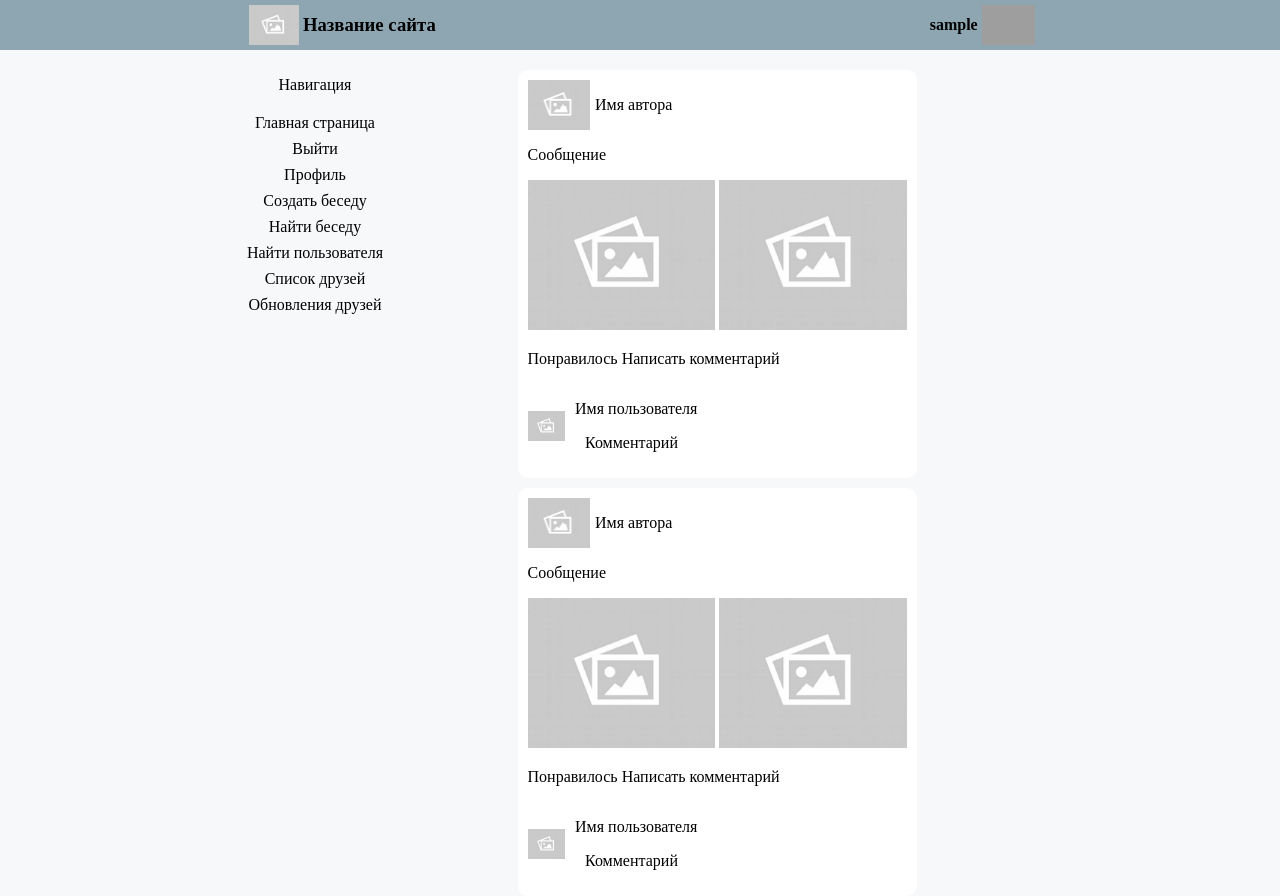
After one commit to iesub/TRPPSite, a Flask app: page /news in a window 1280 px wide. The commit adds this page. Run offline with Flask 2, Linux system fonts and the light colour scheme; the visitor is signed in with stand-in values (Sample User, id 1); data comes from the database, SQL or seed files in the repository; both versions use the stored data as it was after the commit; grey boxes are pictures that could not be loaded.

Commit message:
adding a disign

```diff
--- a/app/routes.py
+++ b/app/routes.py
@@ -22,8 +22,11 @@ def before_request():
 @app.route('/index')
 @login_required
 def index():
+    invite = Invitation.query.filter_by(user=current_user).first()
+    if invite is None:
+        return render_template('index.html', title='Главная страница', chats=current_user.chats, count=0)
     return render_template('index.html', title='Главная страница', chats=current_user.chats,
-                           invitations=current_user.invitations)
+                           invitations=current_user.invitations, count=1)
 
 
 @app.route('/login', methods=['GET', 'POST'])
@@ -70,7 +73,22 @@ def register():
 def user(username):
     user = User.query.filter_by(username=username).first_or_404()
     chats = user.chats
-    return render_template('user.html', user=user, chats=chats)
+    return render_template('user.html', user=user, chats=chats, title=user.username)
+
+
+@app.route('/write_message/<username>')
+@login_required
+def write_message(username):
+    user = User.query.filter_by(username=username).first_or_404()
+    chat = Chat.query.filter_by(name='none'+user.username+current_user.username).first()
+    if chat is None:
+        chat = Chat.query.filter_by(name='none' + current_user.username + user.username).first()
+    if chat is None:
+        chat = Chat(name='none' + user.username + current_user.username)
+        chat.users.append(current_user)
+        chat.users.append(user)
+        db.session.commit()
+    return redirect(url_for('chat', name=chat.name))
 
 
 @app.route('/chat/<name>', methods= ['GET', 'Post'])
@@ -234,3 +252,9 @@ def list_of_friends():
         elif current_user.is_following(user):
             followed.append(user)
     return render_template('list_of_friends.html', title='Список друзей', followers=followers, followed=followed)
+
+
+@app.route('/news')
+@login_required
+def news():
+    return render_template('news.html', title='Новости')
--- /dev/null
+++ b/app/static/common.css
@@ -0,0 +1,84 @@
+.first_color{
+	background-color: #8ea6b2;
+}
+
+body{
+	padding: 0px;
+	margin: 0px;
+	background-color: #f7f8fa;
+}
+
+header{
+	width: 100%;
+	height: 50px;
+	display: flex;
+	justify-content: space-around;
+}
+
+.name-logo img{
+	height: 40px;
+	align-self: center;
+}
+
+.name-logo h3{
+	align-self: center;
+}
+
+.name-logo div{
+	height: 100%;
+	display: flex;
+	padding-left: 4px;
+}
+
+.name-logo{
+	height: 100%;
+	display: flex;
+}
+
+.user-information img{
+	height: 40px;
+	align-self: center;
+}
+
+.user-information h4{
+	align-self: center;
+	cursor: pointer;
+}
+
+.user-information h4:hover{
+	text-decoration: underline;
+}
+
+.user-information div{
+	height: 100%;
+	display: flex;
+	padding-left: 4px;
+}
+
+.user-information{
+	height: 100%;
+	display: flex;
+}
+
+.content{
+	display: flex;
+	padding-top: 10px;
+	width: 100%;
+	justify-content: center;
+}
+
+.site-nav{
+	display: flex;
+	flex-direction: column;
+	justify-content: center;
+	align-items: center;
+	align-self: baseline;
+}
+
+.main-part{
+	width: 50%;
+	display: flex;
+	align-items: center;
+	flex-direction: column;
+	margin-left: 10px;
+}
--- /dev/null
+++ b/app/static/news.css
@@ -0,0 +1,46 @@
+.note {
+	background-color: white;
+	padding: 10px;
+	border-radius: 10px;
+	margin-top: 10px;
+}
+
+.news-origin{
+	display:flex;
+}
+
+.news-origin p{
+	margin-left: 5px;
+}
+
+.news-origin img{
+	height: 50px;
+}
+
+.note-img-box img{
+	height: 150px;
+}
+
+.like:hover{
+	cursor: pointer;
+	text-decoration: underline;
+}
+
+.comment:hover{
+	cursor: pointer;
+	text-decoration: underline;
+}
+
+.comment-block{
+	display: flex;
+	justify-content: flex-start;
+	align-items: center;
+}
+
+.comment-user-inf img{
+	height: 30px;
+}
+
+.comment-text{
+	margin-left: 10px;
+}
--- a/app/templates/_post.html
+++ b/app/templates/_post.html
@@ -1,6 +1,8 @@
 <table>
     <tr valign="top">
         <td><img src="{{ post.author.avatar(36) }}"></td>
-        <td>{{ post.author.username }} говорит:<br>{{ post.body }}</td>
+        <td><a href="{{ url_for('user', username=post.author.username) }}" {{ post.author.username }}> {{ post.author.username }} </a>
+            говорит:<br>{{ post.body }}
+        </td>
     </tr>
 </table>
--- a/app/templates/base.html
+++ b/app/templates/base.html
@@ -5,9 +5,47 @@
         {% else %}
             <title>Добро пожаловать в тележку</title>
         {% endif %}
+        <meta charset = "UTF-8">
+        <link rel="stylesheet" href="../static/common.css" type="text/css"/>
+        <script src="https://ajax.googleapis.com/ajax/libs/jquery/3.5.1/jquery.min.js"></script>
+        <style>
+            a{
+	            text-decoration: none;
+	            color: black;
+	            border: 2px solid #f7f8fa;
+	            border-radius: 5px;
+	            padding: 2px;
+            }
+                a:hover{
+	            border-color: black;
+            }
+        </style>
     </head>
     <body>
-        <div>Тележка:
+        <header class = "first_color">
+		    <div class = "name-logo">
+			    <div>
+				    <img src = "../static/empty.jpg"/> <!-- Лого сайта -->
+			    </div>
+			    <div>
+				    <h3>Название сайта</h3>
+			    </div>
+		    </div>
+            {% if current_user.is_authenticated %}
+		        <div class = "user-information">
+			        <div>
+				        <h4>{{ current_user.username }}</h4>
+			        </div>
+			        <div>
+				        <img src = "{{ current_user.avatar(128) }}"/> <!-- Аватар пользователя -->
+			        </div>
+		        </div>
+            {% endif %}
+	</header>
+
+        <div class="content">
+            <div class="site-nav">
+                <p>Навигация</p>
                 <a href="{{ url_for('index') }}">Главная страница</a>
                 {% if current_user.is_anonymous %}
                     <a href="{{ url_for('login') }}">Войти</a>
@@ -19,8 +57,9 @@
                 <a href="{{ url_for('search_chat') }}">Найти беседу</a>
                 <a href="{{ url_for('search_user') }}">Найти пользователя</a>
                 <a href="{{ url_for('list_of_friends') }}">Список друзей</a>
+                <a href ="{{ url_for('news') }}"> Обновления друзей </a>
             </div>
-        <hr>
+            <div class="main-part">
                 {% with messages = get_flashed_messages() %}
                     {% if messages %}
                         <ul>
@@ -31,5 +70,7 @@
                     {% endif %}
                 {% endwith %}
                 {% block content %}{% endblock %}
+            </div>
+        </div>
     </body>
 </html>
--- a/app/templates/index.html
+++ b/app/templates/index.html
@@ -12,7 +12,8 @@
             <div><p><a href="{{ url_for('chat', name=chat.name) }}">{{ chat.users[0].username }}</a></p></div>
         {% endif %}
     {% endfor %}
-    <p>Вас приглашают в следующие чаты</p>
+    {% if count > 0 %}
+    <p>Вас приглашают в следующие чаты:</p>
         {% for invitation in invitations %}
             <div>
                 <p>{{ invitation.chat.name }}</p>
@@ -20,4 +21,5 @@
                 <p><a href="{{ url_for('decline_the_invitation', invitation_id=invitation.id) }}">Отклонить пришлашение</a></p>
             </div>
         {% endfor %}
+    {% endif %}
 {% endblock %}
--- a/app/templates/list_of_friends.html
+++ b/app/templates/list_of_friends.html
@@ -6,7 +6,7 @@
         <table>
             <tr valign="top">
                 <td><img src="{{ follower.avatar(36) }}"></td>
-                <td><p>{{ follower.username }}</p></td>
+                <td><a href="{{ url_for('user', username=follower.username) }}">{{ follower.username }}</a></td>
                 <td><a href="{{ url_for('unfollow', username=follower.username) }}">Удалить из списка друзей</a></td>
             </tr>
         </table>
@@ -15,7 +15,7 @@
         <table>
             <tr valign="top">
                 <td><img src="{{ follower.avatar(36) }}"></td>
-                <td><p>{{ follower.username }}</p></td>
+                <td><a href="{{ url_for('user', username=follower.username) }}">{{ follower.username }}</a></td>
                 <td><a href="{{ url_for('unfollow', username=follower.username) }}">Удалить из списка друзей</a></td>
             </tr>
         </table>
--- /dev/null
+++ b/app/templates/news.html
@@ -0,0 +1,66 @@
+{% extends "base.html" %}
+
+{% block content %}
+    <link rel="stylesheet" href="../static/news.css" type="text/css"/>
+    <div class = 'note'>
+        <div class = "news-origin">
+            <img src = "../static/empty.jpg"></img>
+            <p class = "news-creator">Имя автора</p>
+        </div>
+        <p> Сообщение </p>
+        <div class = "note-img-box">
+            <img src = "../static/empty.jpg"/>
+            <img src = "../static/empty.jpg"/>
+        </div>
+        <p class = "toolbar">
+            <label class = "like">
+                Понравилось
+            </label>
+            <label class = "comment">
+                Написать комментарий
+            </label>
+        </p>
+        <div class = 'comment-container'>
+            <div class = 'comment-block'>
+                <div class = 'comment-user-inf'>
+                    <img src = '../static/empty.jpg'>
+                </div>
+                <div class = 'comment-text'>
+                    <p class = 'commentator-name'> Имя пользователя </p>
+                    <p class = 'comment-text'> Комментарий </p>
+                </div>
+            </div>
+        </div>
+    </div>
+
+    <div class = 'note'>
+        <div class = "news-origin">
+            <img src = "../static/empty.jpg">
+            <p class = "news-creator">Имя автора</p>
+        </div>
+        <p> Сообщение </p>
+        <div class = "note-img-box">
+            <img src = "../static/empty.jpg"/>
+            <img src = "../static/empty.jpg"/>
+        </div>
+        <p class = "toolbar">
+            <label class = "like">
+                Понравилось
+            </label>
+            <label class = "comment">
+                Написать комментарий
+            </label>
+        </p>
+        <div class = 'comment-container'>
+            <div class = 'comment-block'>
+                <div class = 'comment-user-inf'>
+                    <img src = '../static/empty.jpg'>
+                </div>
+                <div class = 'comment-text'>
+                    <p class = 'commentator-name'> Имя пользователя </p>
+                    <p class = 'comment-text'> Комментарий </p>
+                </div>
+            </div>
+        </div>
+    </div>
+{% endblock %}
```
Also changed, not shown: app/static/friends.css (added, +28 -0 lines), app/static/messages.css (added, +22 -0 lines), app/static/profile.css (added, +105 -0 lines), app/templates/chat.html (+14 -2 lines), app/templates/user.html (+44 -9 lines), app.db, app/static/empty.jpg (added). Lines whose indentation alone changed are shown as unchanged.
